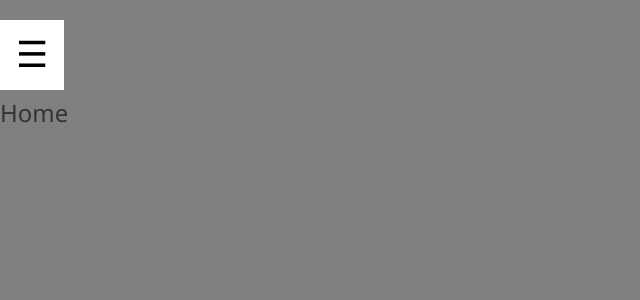
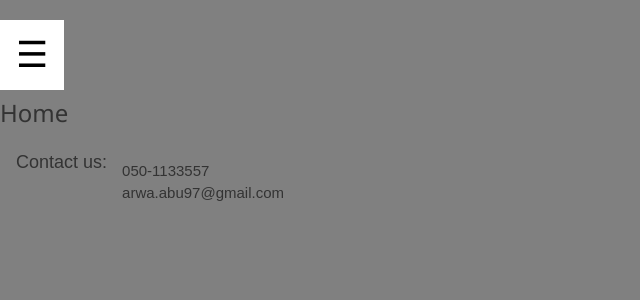
Before and after one commit to muhammad10698/Group-16-, a Django app: template templates/home.html in a window 1280 px wide. Shown: the part 52-352 px from the top of the page, without its empty margins (0-640 px from the left). Run offline with Django 3.2, Linux system fonts and the light colour scheme; the template is opened without the code that fills it, so the values that code supplies are empty; some libraries are stand-ins or nearby versions.

Commit message:
דרישה 15

```diff
--- a/templates/home.html
+++ b/templates/home.html
@@ -101,5 +101,9 @@
         </div>
         {% endfor %}
     </div>
-
+    <nav class="navbar fixed-bottom navbar-light bg-light">
+  <div class="container-fluid">
+   <p><a class="navbar-brand" href="{% url 'contact' %}">Contact us:</a> <br> 050-1133557 <br> arwa.abu97@gmail.com</p>
+  </div>
+</nav>
 {% endblock %}
```
